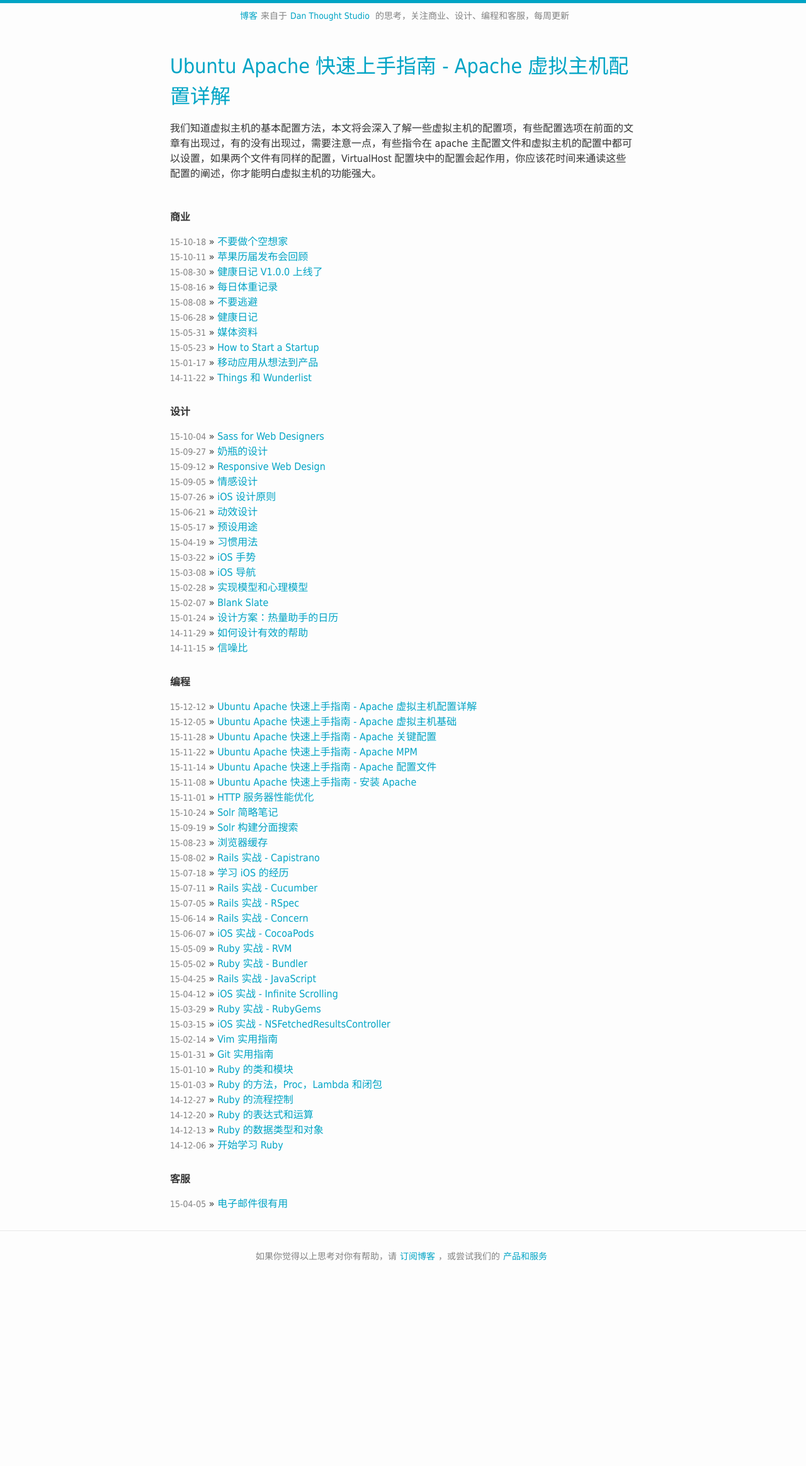
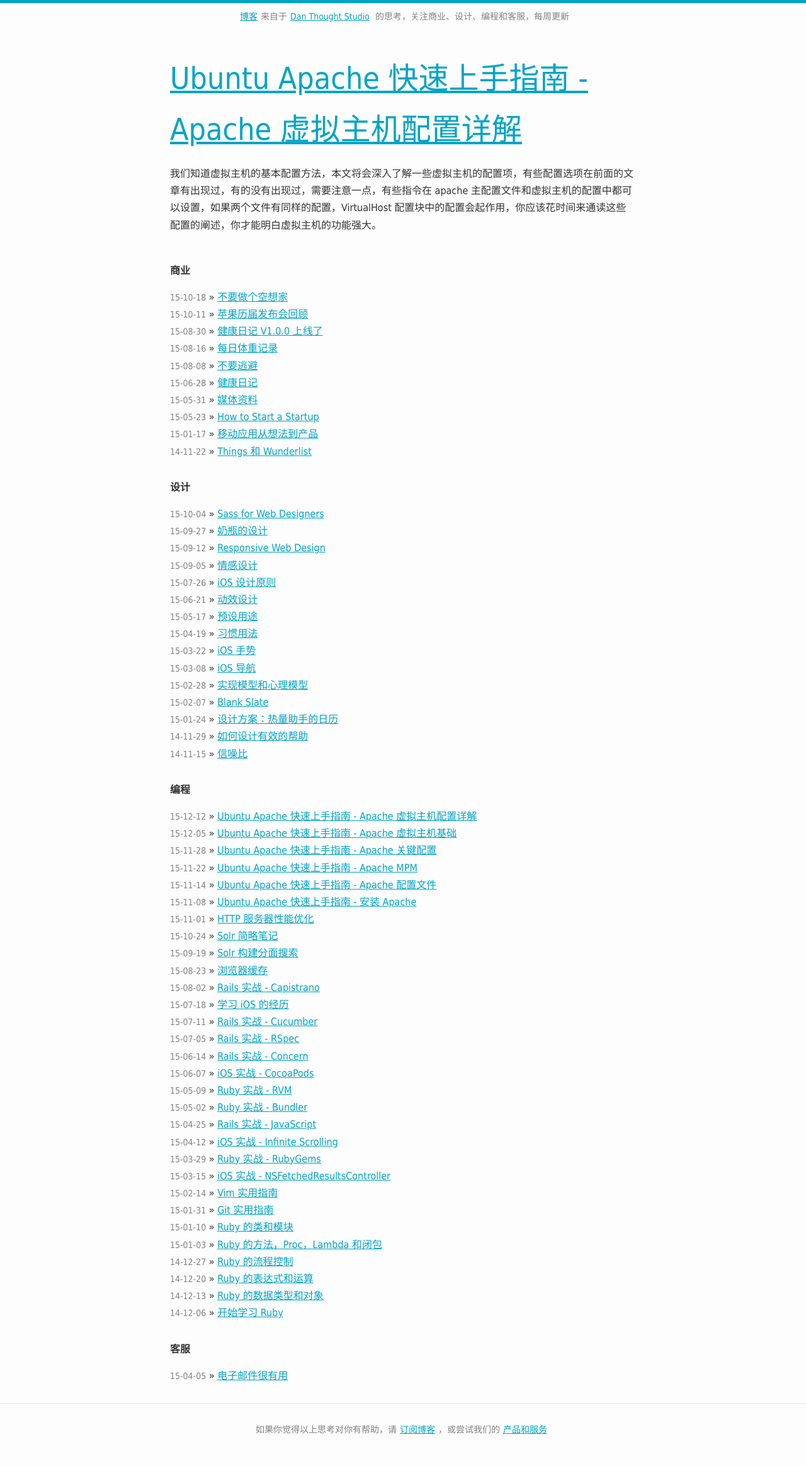
Before and after one commit to danjiang/mango, a Jekyll site: the page built from index.html, in a window 1280 px wide. Shown: the whole page at 63% size. Built offline with Jekyll 4.4.1, drawn with Linux system fonts in a browser that asks for light colours; comment, search, counter and statistics services are not loaded; before the commit the page ends 2050 px from its top, so only the background shows below that.

Commit message:
change whole base style

```diff
--- a/_sass/_base.scss
+++ b/_sass/_base.scss
@@ -43,8 +43,7 @@ ul, ol, dl, figure,
 img {
 	max-width: 100%;
 	vertical-align: middle;
-		padding: 2px;
-		border: 1px solid $grey-color-light;
+	text-align: center;
 }
 
 
@@ -85,6 +84,30 @@ h1, h2, h3, h4, h5, h6 {
 	font-weight: 300;
 }
 
+h1 {
+	font-size: $base-font-size * 48 / 16;
+}
+
+h2 {
+	font-size: $base-font-size * 40 / 16;
+}
+
+h3 {
+	font-size: $base-font-size * 31 / 16;
+}
+
+h4 {
+	font-size: $base-font-size * 25 / 16;
+}
+
+h5 {
+	font-size: $base-font-size * 20 / 16;
+}
+
+h6 {
+	font-size: $base-font-size * 16 / 16;
+}
+
 
 
 /**
@@ -92,14 +115,10 @@ h1, h2, h3, h4, h5, h6 {
  */
 a {
 	color: $brand-color;
-    text-decoration: none;
+	text-decoration: underline;
 
 	&:visited {
-			color: $red-color;
-		}
-
-    &:hover {
-			color: $yellow-color;
+		color: $brand-color;
 	}
 }
 
@@ -205,6 +224,7 @@ pre {
 }
 
 
+
 /**
  * Table
  */
@@ -219,3 +239,17 @@ table {
 		padding: 5px;
 	}
 }
+
+
+
+/**
+ * Emphasis
+ */
+strong {
+	color: $brand-color;
+	font-weight: bold;
+}
+em {
+	color: $brand-color;
+	font-style: italic;
+}
--- a/css/main.scss
+++ b/css/main.scss
@@ -9,7 +9,7 @@
 $base-font-family: tahoma, arial, 'Hiragino Sans GB', 宋体, sans-serif;
 $base-font-size:   16px;
 $small-font-size:  $base-font-size * 0.875;
-$base-line-height: 1.5;
+$base-line-height: 1.7;
 
 $spacing-unit:     30px;
 
@@ -39,16 +39,12 @@ $on-laptop:        800px;
 //     }
 // }
 @mixin media-query($device) {
-    @media screen and (max-width: $device) {
-        @content;
-    }
+	@media screen and (max-width: $device) {
+		@content;
+	}
 }
 
 
 
 // Import partials from `sass_dir` (defaults to `_sass`)
-@import
-        "base",
-        "layout",
-        "syntax-highlighting"
-;
+@import "base", "layout", "syntax-highlighting";
```
Lines whose indentation alone changed are shown as unchanged.
